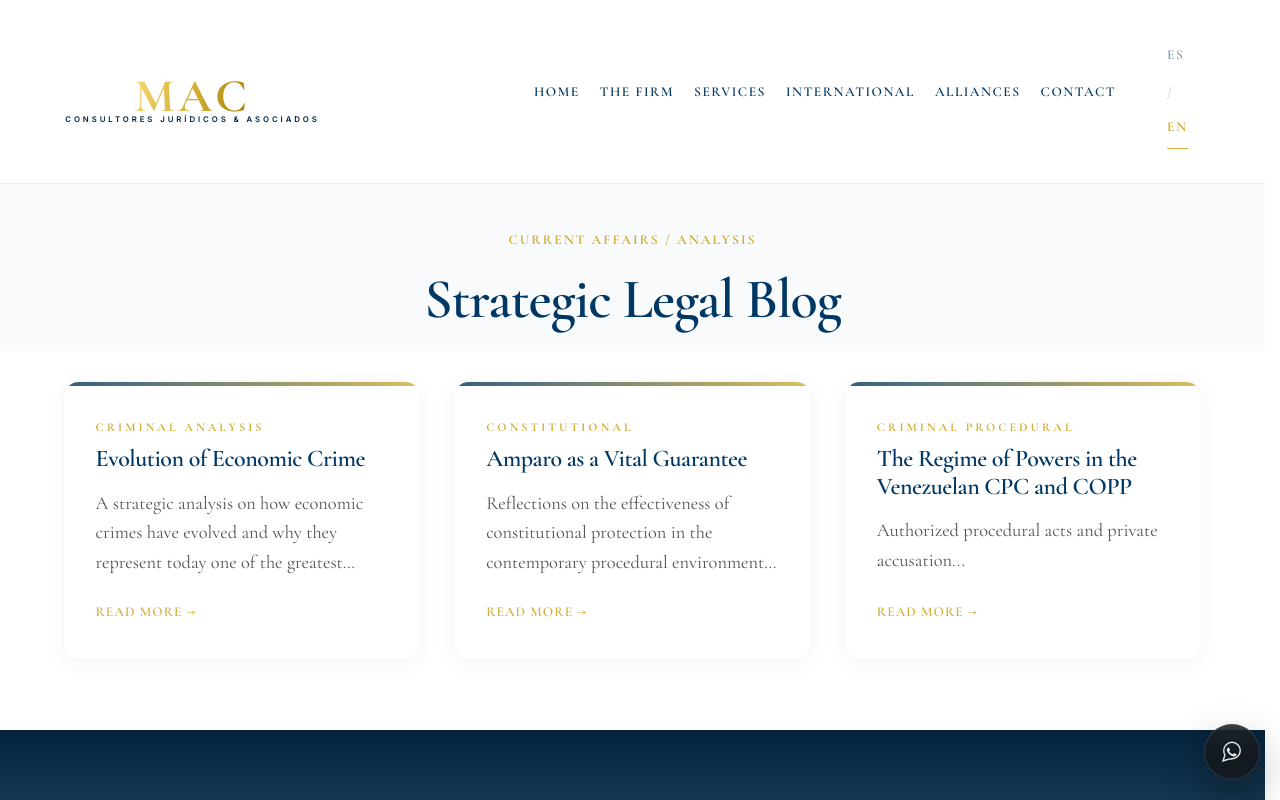
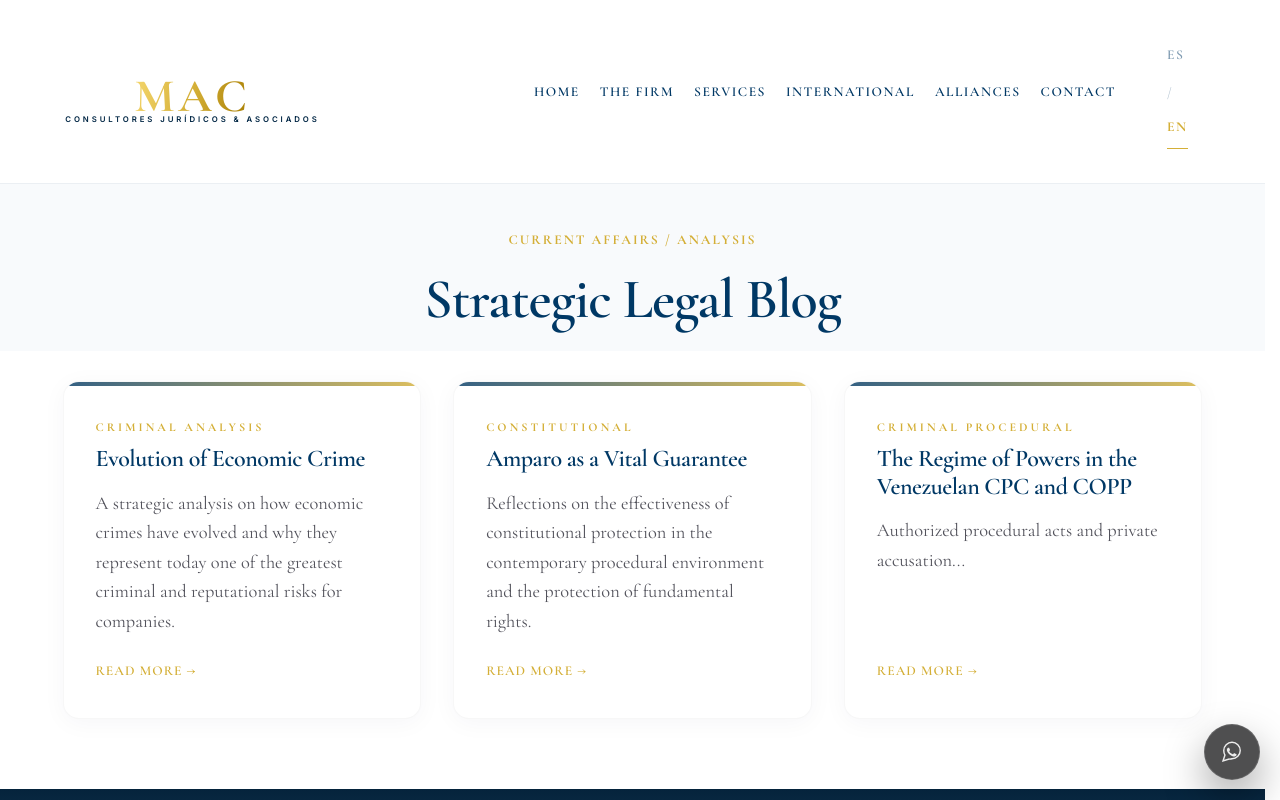
Before and after one commit to mcolina777-cpu/mac-consultores-site-clean, a Next.js app: page /en/blog in a window 1280 px wide. Shown: the top 800 px of the page. Built offline with nearby package versions, Linux system fonts and the light colour scheme.

Commit message:
Revierte card-excerpt en blogs para recuperar diseno original

```diff
--- a/src/app/[locale]/blog/page.tsx
+++ b/src/app/[locale]/blog/page.tsx
@@ -73,21 +73,21 @@ export default async function BlogIndex({ params }: Props) {
             <article className="card">
               <span className="section-tag">{dict?.blog?.article1?.tag}</span>
               <h3>{dict?.blog?.article1?.title}</h3>
-              <p className="card-excerpt">{dict?.blog?.article1?.desc}</p>
+              <p>{dict?.blog?.article1?.desc}</p>
               <Link href={`/${locale}/blog/criminalidad-economica`} className="card-link">{dict?.blog?.readmore}</Link>
             </article>
 
             <article className="card">
               <span className="section-tag">{dict?.blog?.article2?.tag}</span>
               <h3>{dict?.blog?.article2?.title}</h3>
-              <p className="card-excerpt">{dict?.blog?.article2?.desc}</p>
+              <p>{dict?.blog?.article2?.desc}</p>
               <Link href={`/${locale}/blog/amparo-garantia-vital`} className="card-link">{dict?.blog?.readmore}</Link>
             </article>
             {/* Note: In backup, the 3rd card was El Régimen de Poderes en el CPC y el COPP */}
             <article className="card">
               <span className="section-tag">{dict?.blog?.article4?.tag}</span>
               <h3>{dict?.blog?.article4?.title}</h3>
-              <p className="card-excerpt">{dict?.blog?.article4?.desc}</p>
+              <p>{dict?.blog?.article4?.desc}</p>
               <Link href={`/${locale}/blog/regimen-poderes-cpc-copp`} className="card-link">{dict?.blog?.readmore}</Link>
             </article>
           </div>
```
